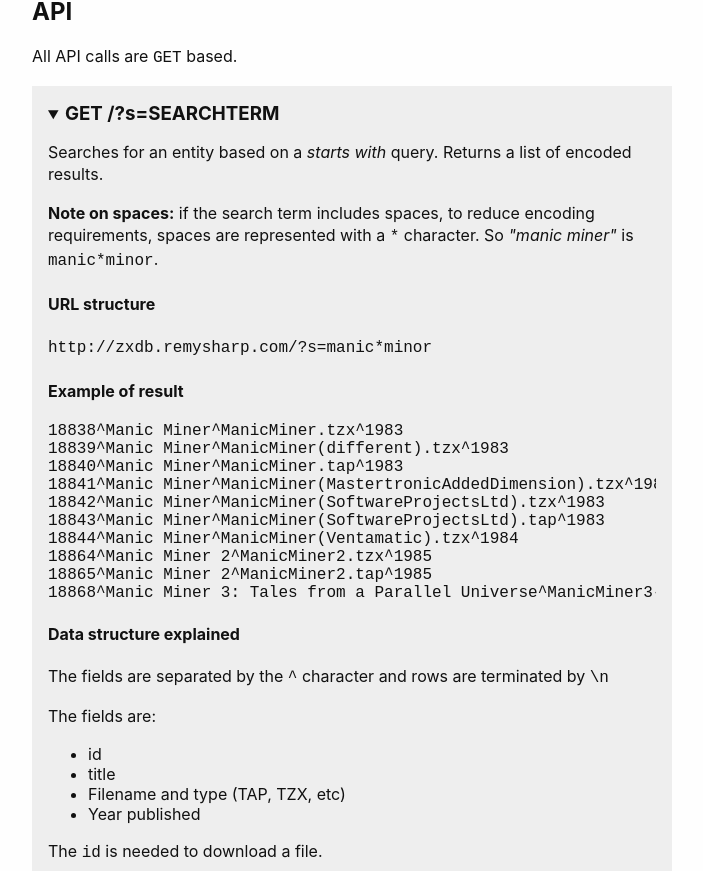
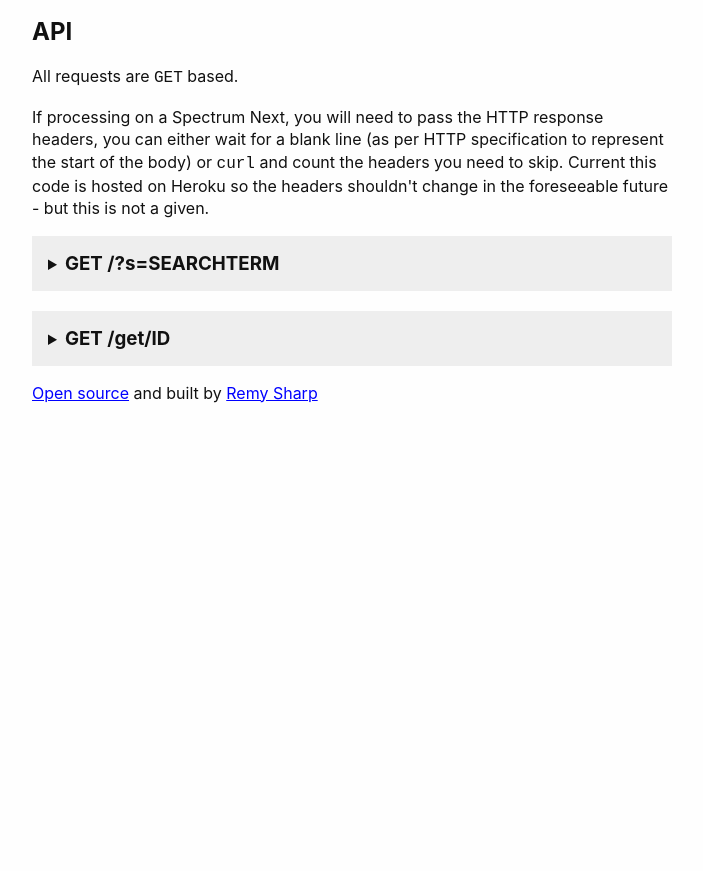
Before and after one commit to remy/zxdb-specnext-api, a website: page index.html in a window 1280 px wide. Shown: the part 150-1021 px from the top of the page, without its empty margins (288-991 px from the left). After the commit the page ends 800 px from the top, so only its background shows below. Drawn offline with Linux system fonts and the light colour scheme.

Commit message:
tweak index page

```diff
--- a/index.html
+++ b/index.html
@@ -25,7 +25,7 @@
       body {
         font-size: 16px;
         max-width: 640px;
-        padding: 0 20px;
+        padding: 20px;
         margin: 0 auto;
         font-family: -apple-system, BlinkMacSystemFont, "Segoe UI", Roboto, Oxygen-Sans, Ubuntu, Cantarell, "Helvetica Neue", sans-serif;
         background: var(--c-bg);
@@ -77,19 +77,24 @@
         href="https://spectrumcomputing.co.uk/">ZXDB</a> search and download functionality.</p>
     <h2>API</h2>
 
-    <p>All API calls are <code>GET</code> based.</p>
+    <p>All requests are <code>GET</code> based.</p>
 
-    <details open>
+    <p>If processing on a Spectrum Next, you will need to pass the HTTP response headers, you can either wait for a
+      blank line (as per HTTP specification to represent the start of the body) or <code>curl</code> and count the
+      headers you need to skip. Current this code is hosted on Heroku so the headers shouldn't change in the foreseeable
+      future - but this is not a given.</p>
+
+    <details>
       <summary>
         <h3>GET /?s=SEARCHTERM</h3>
       </summary>
       <p>Searches for an entity based on a <em>starts with</em> query. Returns a list of encoded results.</p>
       <p><strong>Note on
           spaces:</strong> if the search term includes spaces, to reduce encoding requirements, spaces are represented
-        with a <code>*</code> character. So <em>"manic miner"</em> is <code>manic*minor</code>.</p>
+        with a <code>*</code> character. So <em>"manic miner"</em> is <code>manic*miner</code>.</p>
 
       <h4>URL structure</h4>
-      <p><code>http://zxdb.remysharp.com/?s=manic*minor</code></p>
+      <p><code>http://zxdb.remysharp.com/?s=manic*miner</code></p>
 
       <h4>Example of result</h4>
       <pre><code>18838^Manic Miner^ManicMiner.tzx^1983
@@ -108,8 +113,8 @@
       <p>The fields are separated by the <code>^</code> character and rows are terminated by <code>\n</code></p>
       <p>The fields are:</p>
       <ul>
-        <li>id</li>
-        <li>title</li>
+        <li>Download id</li>
+        <li>Title</li>
         <li>Filename and type (TAP, TZX, etc)</li>
         <li>Year published</li>
       </ul>
@@ -122,9 +127,15 @@
       <summary>
         <h3>GET /get/ID</h3>
       </summary>
-      <p>Returns a binary stream for the given file <code>id</code>.</p>
+      <p>Returns a binary stream with <code>Transfer-Encoding: chunked</code> for the given file <code>id</code>. The
+        file format will be the type associated with the particular ID.</p>
 
+      <h4>URL structure</h4>
+      <p><code>http://zxdb.remysharp.com/get/18840</code></p>
     </details>
+
+    <p><a href="https://github.com/remy/zxdb-specnext-api">Open source</a> and built by <a
+        href="https://remysharp.com">Remy Sharp</a></p>
   </body>
 
 </html>
```
